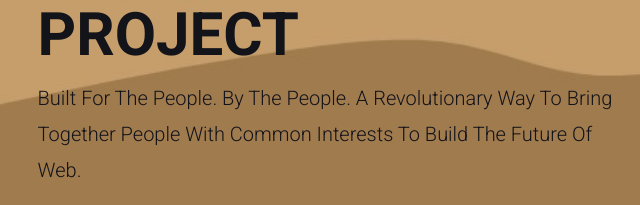
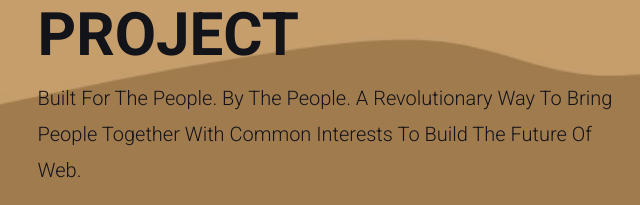
Before and after one commit to akhan85/the-misfits, a plain HTML site: page index.html in a window 1280 px wide. Shown: the part 313-518 px from the top of the page, 52-692 px from the left. Drawn offline with nearby package versions, Linux system fonts and the light colour scheme; a script that the page names is missing.

Commit message:
Changed description in home section

```diff
--- a/index.html
+++ b/index.html
@@ -43,7 +43,7 @@
 
     <div class="content">
         <h3>Ultimate DAO PROJECT</h3>
-        <p>Built for the People. By the People. A revolutionary way to bring together people with common interests to build the future of Web.</p>
+        <p>Built for the People. By the People. A revolutionary way to bring people together with common interests to build the future of Web.</p>
         <a href="#" class="btn">Join Us Now</a>
     </div>
 
```
